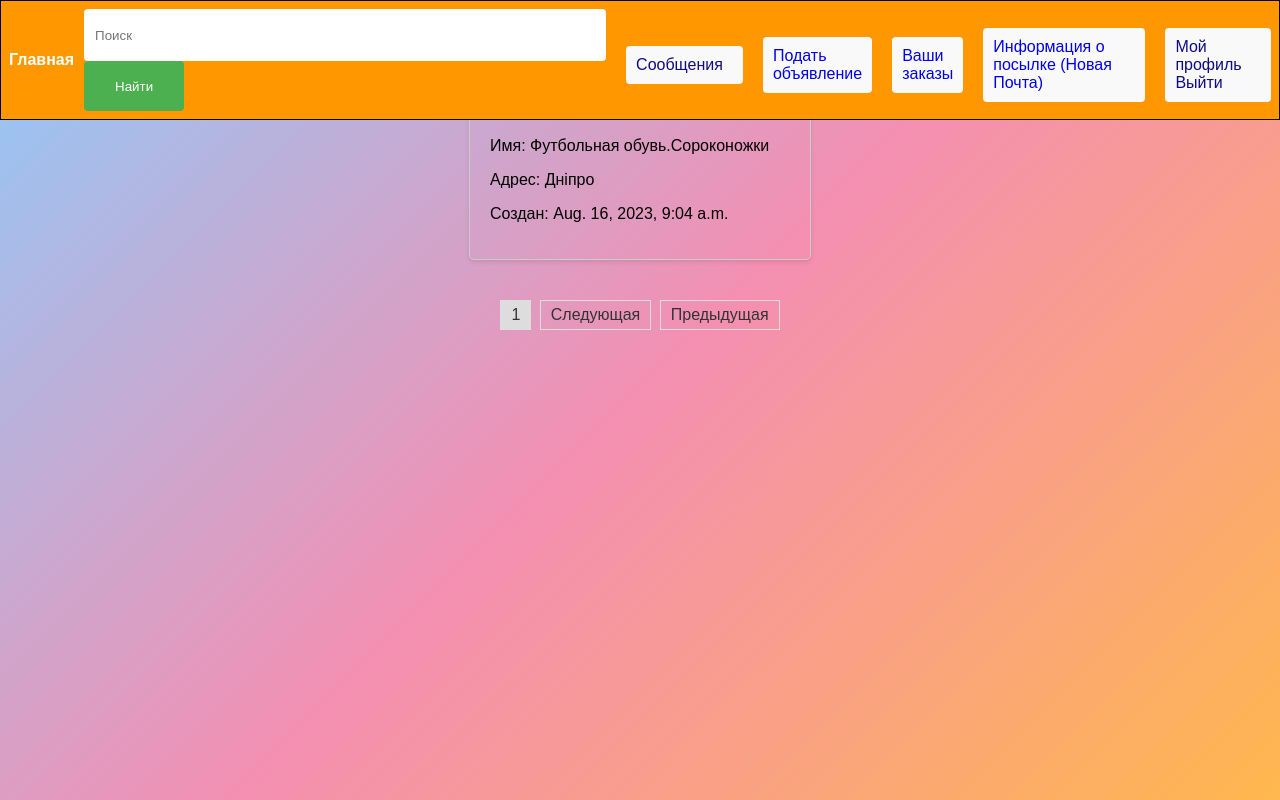
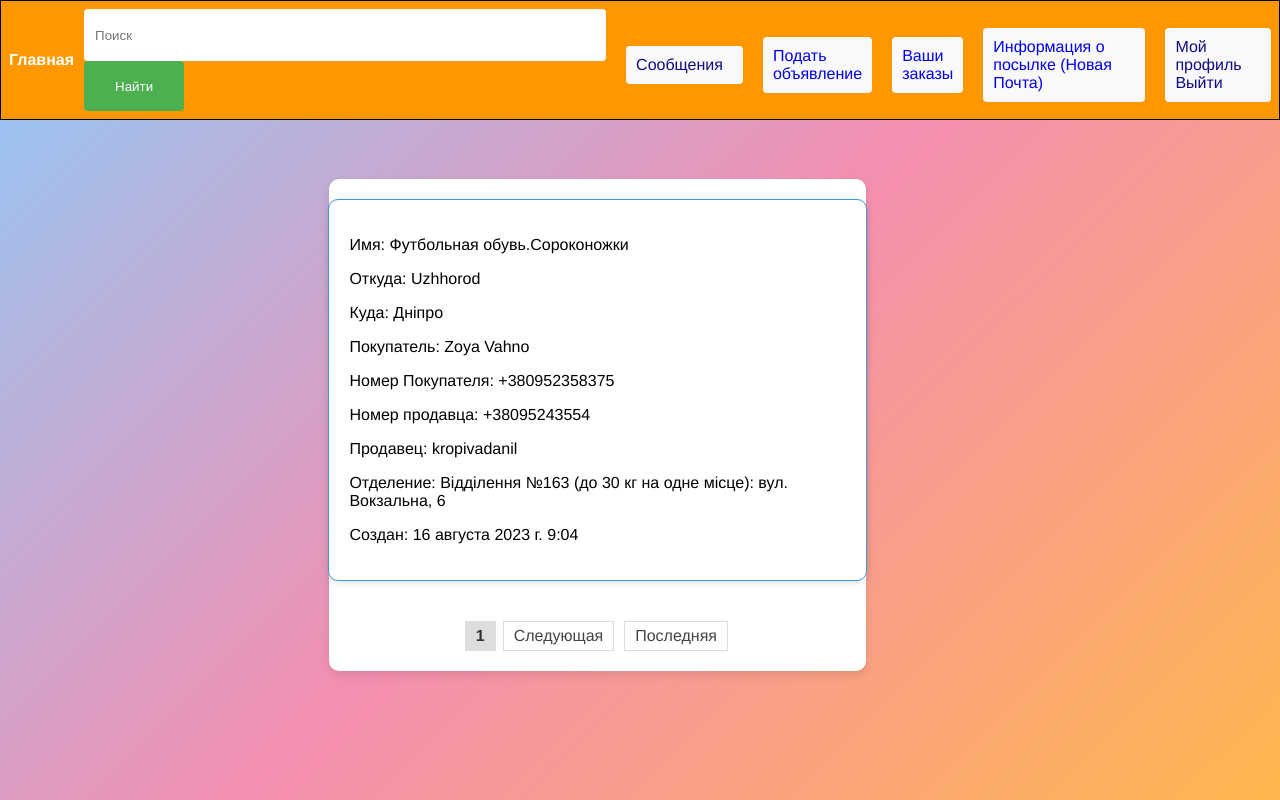
Before and after one commit to JustGithubProject/DjangoBuShop, a Django app: page /orders_of_user/ in a window 1280 px wide. Run offline with Django 4.2, Linux system fonts and the light colour scheme; a user stored in the database is signed in; data comes from the database, SQL or seed files in the repository; both versions use the stored data as it was after the commit.

Commit message:
orders style

```diff
--- a/project/settings.py
+++ b/project/settings.py
@@ -115,7 +115,7 @@ AUTH_PASSWORD_VALIDATORS = [
 # Internationalization
 # https://docs.djangoproject.com/en/4.2/topics/i18n/
 
-LANGUAGE_CODE = 'en-us'
+LANGUAGE_CODE = 'ru'
 
 TIME_ZONE = 'UTC'
 
--- a/static/orders.css
+++ b/static/orders.css
@@ -1,21 +1,84 @@
+/* Общие стили */
 body {
-    font-family: Arial, sans-serif;
+    font-family: 'Helvetica Neue', sans-serif;
     margin: 0;
     padding: 0;
+    background-color: #f5f5f5;
+    display: flex;
+    justify-content: center;
+    align-items: center;
+    height: 100vh;
 }
 
+/* Стили для контейнера заказов */
 .orders-container {
     display: flex;
     flex-direction: column;
     align-items: center;
-    margin-top: 50px;
+    background-color: #fff;
+    border-radius: 10px;
+    padding: 20px;
+    width: 80%;
+    max-width: 800px;
+    box-shadow: 0 4px 10px rgba(0, 0, 0, 0.1);
 }
 
+/* Стили для блока заказа */
 .order {
-    border: 1px solid #ccc;
-    border-radius: 5px;
+    background-color: #fff;
+    border: 1px solid #3498db; /* Синяя рамка для этого блока */
+    border-radius: 10px;
     padding: 20px;
     margin-bottom: 20px;
-    width: 300px;
-    box-shadow: 0 2px 4px rgba(0, 0, 0, 0.1);
+    width: 100%;
+    min-height: 150px; /* Минимальная высота */
+    box-shadow: 0 2px 6px rgba(0, 0, 0, 0.1);
+    transition: box-shadow 0.3s ease, transform 0.3s ease;
 }
+
+.order:hover {
+    box-shadow: 0 4px 10px rgba(0, 0, 0, 0.2);
+    transform: translateY(-5px);
+}
+
+/* Стили для второго блока синяя рамка */
+.another-block {
+    background-color: #fff;
+    border: 1px solid #3498db; /* Синяя рамка для второго блока */
+    border-radius: 10px;
+    padding: 20px;
+    margin-bottom: 20px;
+    width: 100%;
+    min-height: 150px; /* Минимальная высота */
+    box-shadow: 0 2px 6px rgba(0, 0, 0, 0.1);
+    transition: box-shadow 0.3s ease, transform 0.3s ease;
+}
+
+.another-block:hover {
+    box-shadow: 0 4px 10px rgba(0, 0, 0, 0.2);
+    transform: translateY(-5px);
+}
+
+/* Стили для пагинации */
+.pagination {
+    display: flex;
+    justify-content: center;
+    margin-top: 20px;
+}
+
+.pagination a {
+    margin: 0 5px;
+    text-decoration: none;
+    color: #444; /* Изменен цвет ссылок пагинации */
+    transition: color 0.3s ease;
+}
+
+.pagination a:hover {
+    color: #ff7f50;
+}
+
+.current-page {
+    margin: 0 5px;
+    font-weight: bold;
+    color: #ff7f50;
+}
--- a/templates/products/orders.html
+++ b/templates/products/orders.html
@@ -6,18 +6,26 @@
 {%block styles%}<link rel="stylesheet" type="text/css" href="{% static 'orders.css' %}">{% endblock %}
 
 {% block content %}
-
 <div class="orders-container">
+    {% if page_obj %}
     {% for order in page_obj %}
     <div class="order">
         <p>Имя: {{ order.product.title }}</p>
-        <p>Адрес: {{ order.city }}</p>
+        <p>Откуда: {{ order.product.user.city }}</p>
+        <p>Куда: {{ order.city }}</p>
+        <p>Покупатель: {{ order.name }} {{ order.surname }}</p>
+        <p>Номер Покупателя: {{ order.phone_number }}</p>
+        {% if order.product.user.phone_number %}
+        <p>Номер продавца: {{ order.product.user.phone_number }}</p>
+        {% endif %}
+        <p>Продавец: {{ order.product.user.username }}</p>
+        <p>Отделение: {{ order.department }}</p>
         <p>Создан: {{ order.created_at }}</p>
     </div>
     {% endfor %}
+    {% endif %}
 
-    <!-- Добавим ссылки на предыдущую и следующую страницы -->
-
+    {% if page_obj.has_previous or page_obj.has_next %}
     <div class="pagination">
         {% if page_obj.has_previous %}
         <a href="?page=1">Первая</a>
@@ -28,8 +36,9 @@
 
         {% if page_obj.has_next %}
         <a href="?page={{ page_obj.next_page_number }}">Следующая</a>
-        <a href="?page={{ page_obj.paginator.num_pages }}">Предыдущая</a>
+        <a href="?page={{ page_obj.paginator.num_pages }}">Последняя</a>
         {% endif %}
     </div>
+    {% endif %}
 </div>
 {% endblock %}
```
Also changed, not shown: templates/products/create_order.html (+7 -1 lines), db.sqlite3.
